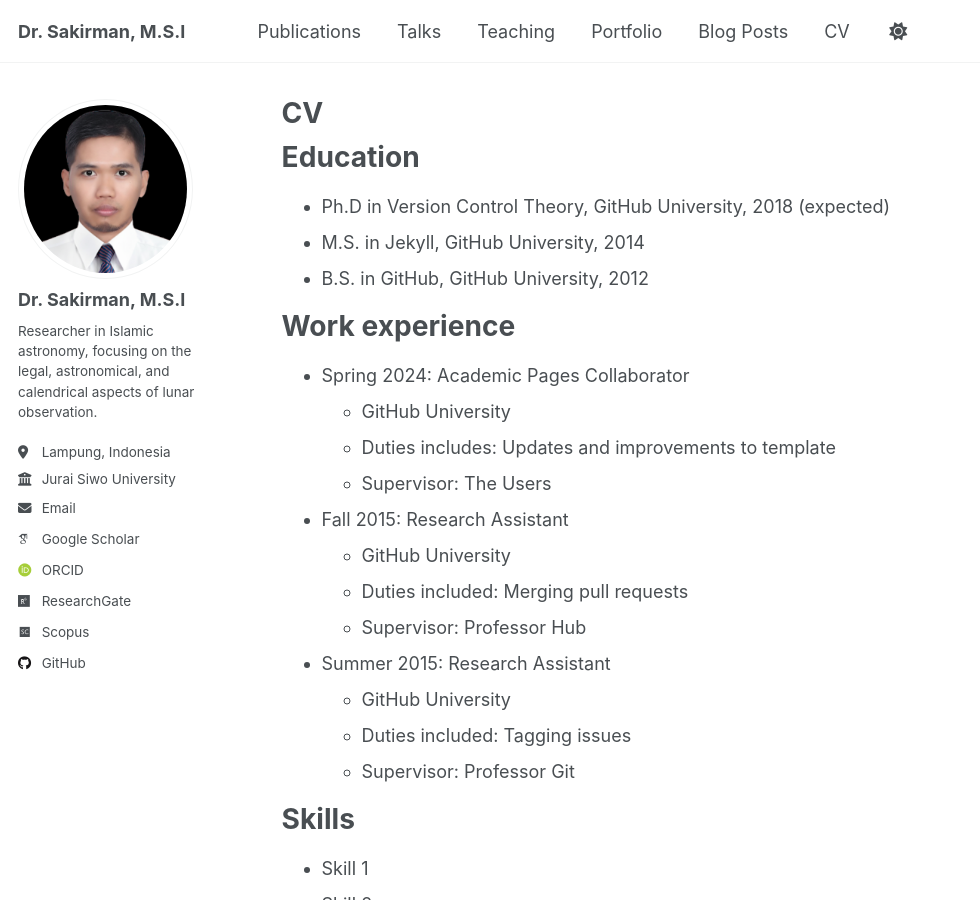
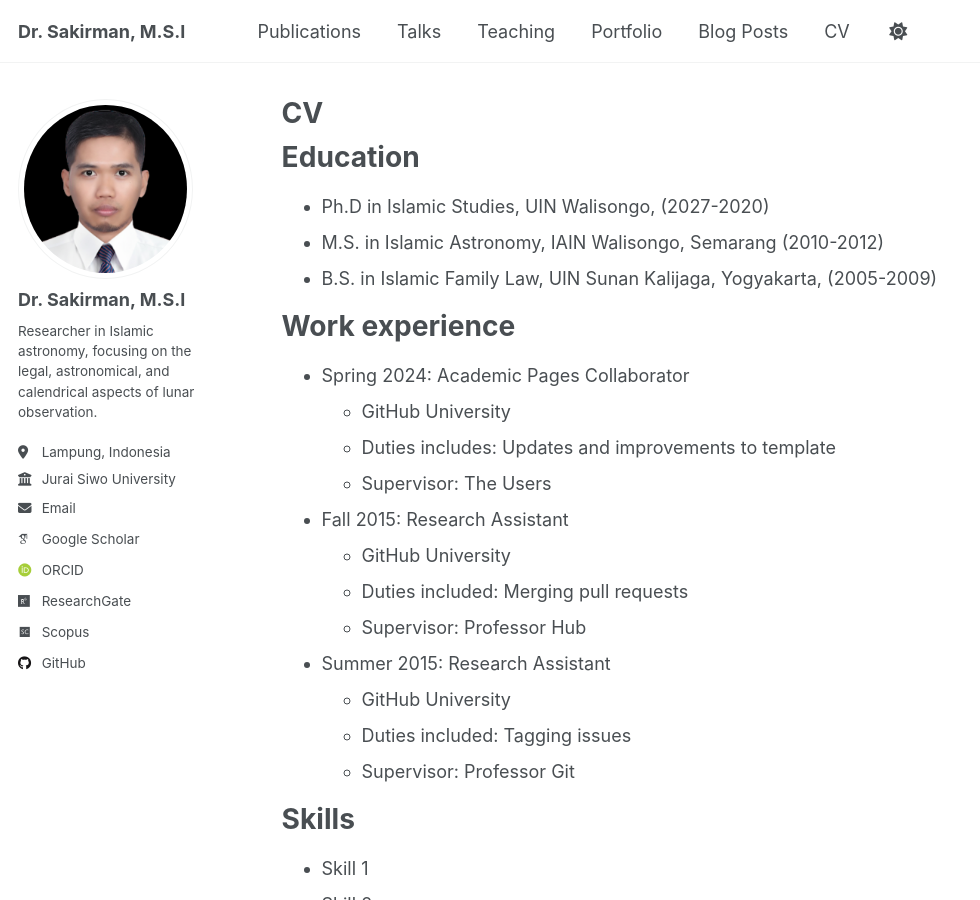
Before and after one commit to sakir-man/sakir-man.github.io, a Jekyll site: the page built from _pages/cv.md, in a window 1280 px wide and 900 px high. Shown: the whole window, without its empty margins (0-980 px from the left). Built offline with Jekyll 4.4.1, drawn with Linux system fonts in a browser that asks for light colours; some web fonts are replaced; a script that is not in the unit is left out.

Commit message:
Update cv.md

```diff
--- a/_pages/cv.md
+++ b/_pages/cv.md
@@ -11,9 +11,9 @@ redirect_from:
 
 Education
 ======
-* Ph.D in Version Control Theory, GitHub University, 2018 (expected)
-* M.S. in Jekyll, GitHub University, 2014
-* B.S. in GitHub, GitHub University, 2012
+* Ph.D in Islamic Studies, UIN Walisongo, (2027-2020)
+* M.S. in Islamic Astronomy, IAIN Walisongo, Semarang (2010-2012)
+* B.S. in Islamic Family Law, UIN Sunan Kalijaga, Yogyakarta, (2005-2009)
 
 Work experience
 ======
```
